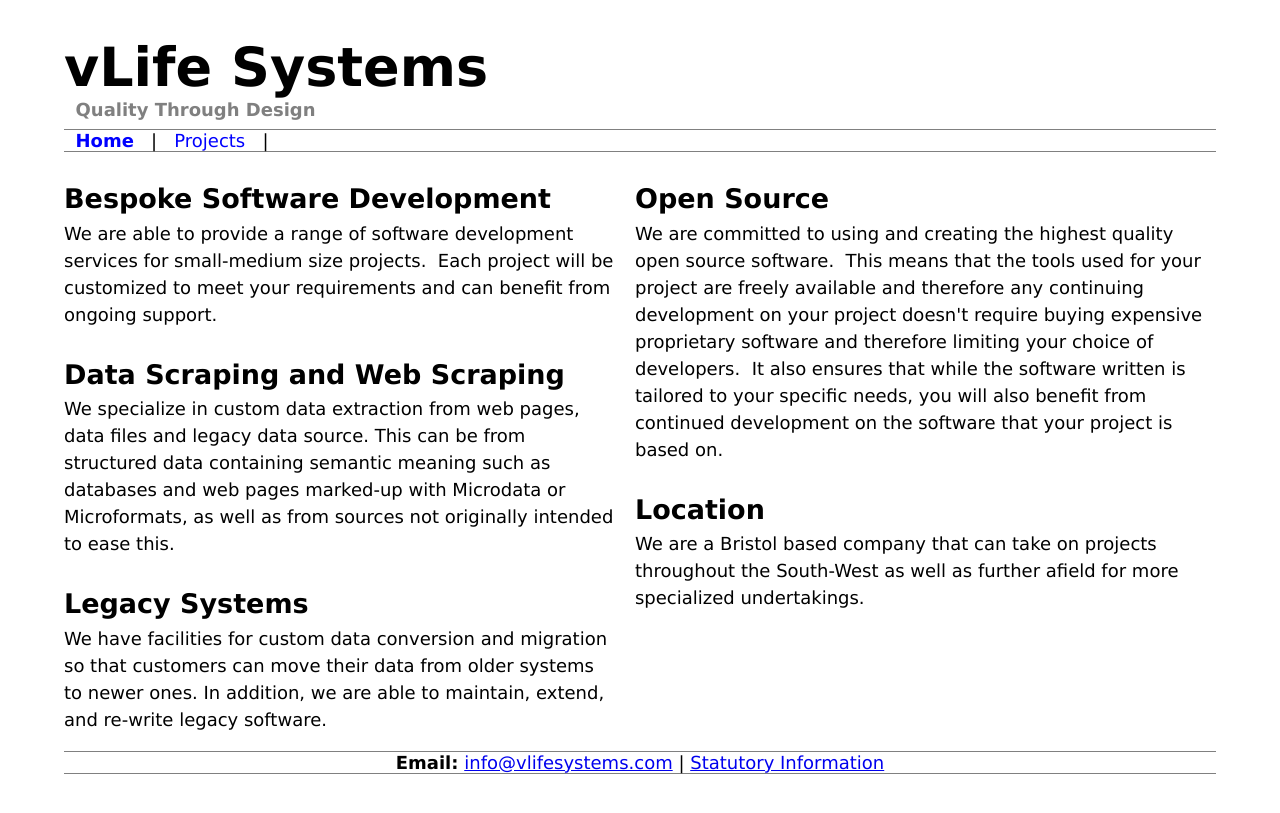
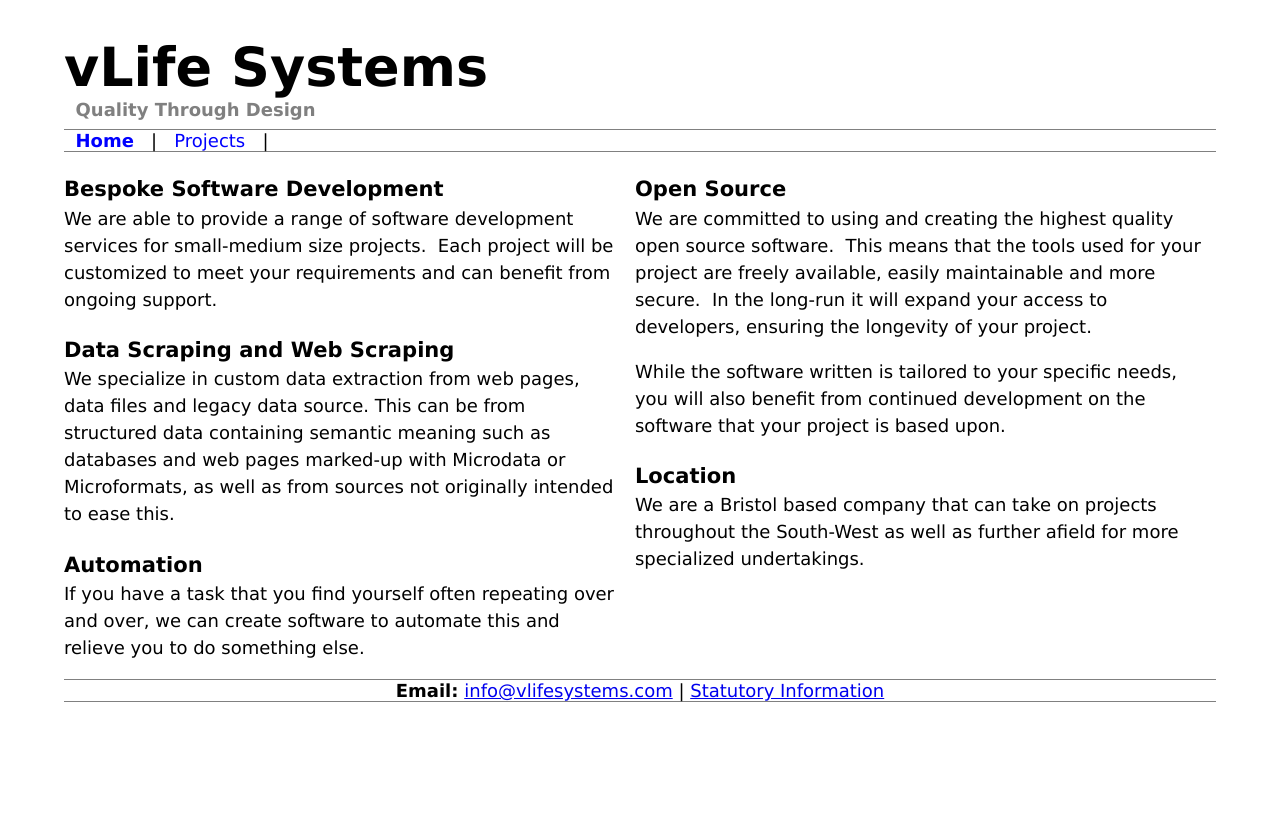
Before and after one commit to vlifesystems/vlifesystems.github.io, a Jekyll site: the page built from index.html, in a window 1280 px wide. Shown: the top 813 px of the page. Built offline with Jekyll 4.4.1, drawn with Linux system fonts in a browser that asks for light colours; Markdown is read by kramdown in place of the engine named in the settings.

Commit message:
Reword/reformat front page, -legacy, +automation

```diff
--- a/index.html
+++ b/index.html
@@ -5,34 +5,29 @@ menuOption: home
 ---
 
 <div class="leftColumn">
-  <h2>Bespoke Software Development</h2>
+  <h3>Bespoke Software Development</h3>
   We are able to provide a range of software development services for small-medium size
   projects.&nbsp; Each project will be customized to meet your requirements and can
   benefit from ongoing support.
 
-  <h2>Data Scraping and Web Scraping</h2>
+  <h3>Data Scraping and Web Scraping</h3>
   We specialize in custom data extraction from web pages, data files and legacy data source.
   This can be from structured data containing semantic meaning such as databases
   and web pages marked-up with Microdata or Microformats, as well as from sources not originally
   intended to ease this.
 
-  <h2>Legacy Systems</h2>
-  We have facilities for custom data conversion and migration
-  so that customers can move their data from older systems to newer ones.
-  In addition, we are able to maintain, extend, and re-write legacy
-  software.
+  <h3>Automation</h3>
+  If you have a task that you find yourself often repeating over and over, we can create software to automate this and relieve you to do something else.
 </div>
 
 <div class="rightColumn">
-  <h2>Open Source</h2>
+  <h3>Open Source</h3>
   We are committed to using and creating the highest quality open source software.&nbsp;
-  This means that the tools used for your project are freely available and therefore any
-  continuing development on your project doesn&#039;t require buying expensive proprietary
-  software and therefore limiting your choice of developers.&nbsp; It also ensures that
-  while the software written is tailored to your specific needs, you will also benefit
-  from continued development on the software that your project is based on.
+  This means that the tools used for your project are freely available, easily maintainable and more secure.&nbsp;  In the long-run it will expand your access to developers, ensuring the longevity of your project.
 
-  <h2>Location</h2>
+  <p>While the software written is tailored to your specific needs, you will also benefit from continued development on the software that your project is based upon.</p>
+
+  <h3>Location</h3>
   We are a Bristol based company that can take on projects throughout the South-West as
   well as further afield for more specialized undertakings.<br />
   <br />
```
